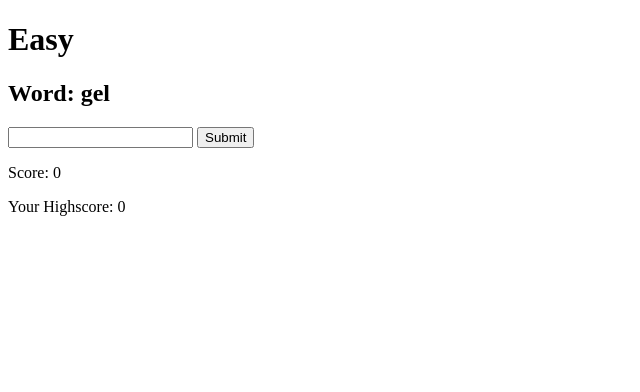
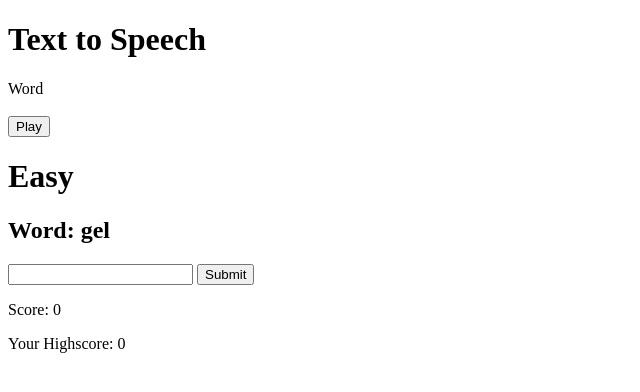
Before and after one commit to bxia-paul/Spellcian, a Flask app: page /easy in a window 1280 px wide. Shown: the top 392 px of the page, without its empty margins (0-640 px from the left). Run offline with Flask 2, Linux system fonts and the light colour scheme.

Commit message:
fixed tts

```diff
--- /dev/null
+++ b/App/static/js/script.js
@@ -0,0 +1,16 @@
+document.getElementById('play123').onclick = function() {
+    say(document.getElementById('exampleFormControlTextarea4').value);
+  }
+
+function say(m , rate=1, pitch=0.8) {
+    var msg = new SpeechSynthesisUtterance();
+    var voices = window.speechSynthesis.getVoices();
+    msg.voice = voices[1];
+    msg.voiceURI = "native";
+    msg.volume = 1;
+    msg.rate = rate;
+    msg.pitch = pitch;
+    msg.text = m;
+    msg.lang = 'en-US';
+    speechSynthesis.speak(msg);
+ }
--- a/App/templates/game.html
+++ b/App/templates/game.html
@@ -6,6 +6,38 @@
     </title>
 </head>
     <body>
+        {% block content %}
+        <h1 class="title">
+          Text to Speech
+        </h1>
+
+
+
+        <form>
+          <div>
+              <div >
+                    <div class="input-field">
+                        <input type ="hidden" input value={{word}} id="exampleFormControlTextarea4" type="text" class="validate">
+                        <label class="active" for="exampleFormControlTextarea4">Word</label>
+                    </div>
+              </div>
+          </div>
+        </form>
+        <br>
+        <div class="row">
+          <div class="col">
+              <!-- <h3 class="one">Text</h3> -->
+              <button class="btn btn-dark  " id='play123'>Play
+                  </button>
+              </a>
+          </div>
+        </div>
+
+        </div>
+        <script  type="text/javascript" src="{{url_for('static',filename='js/script.js')}}">
+        </script>
+
+        {% endblock %}
         <h1>
             {{gametype}}
         </h1>
```
